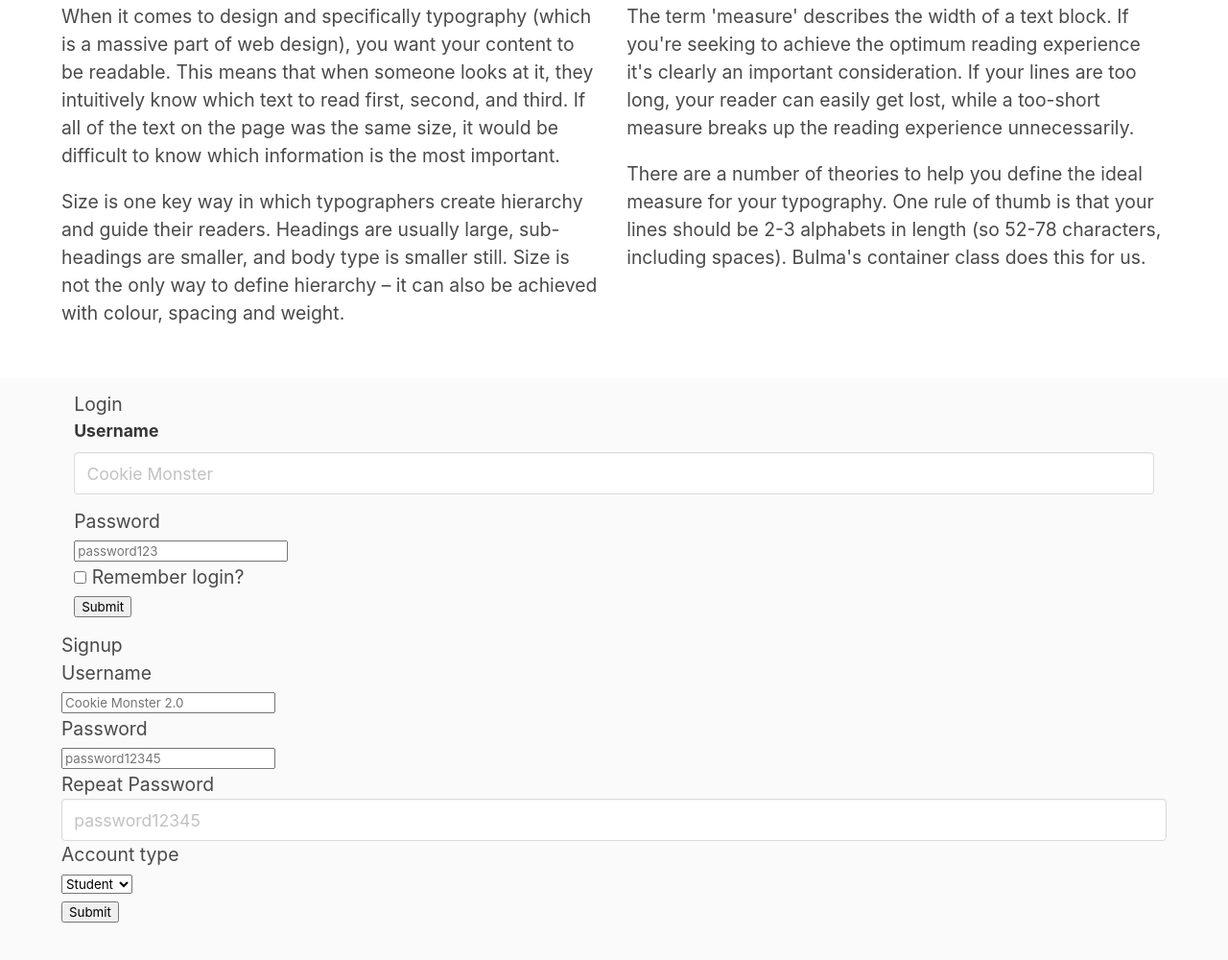
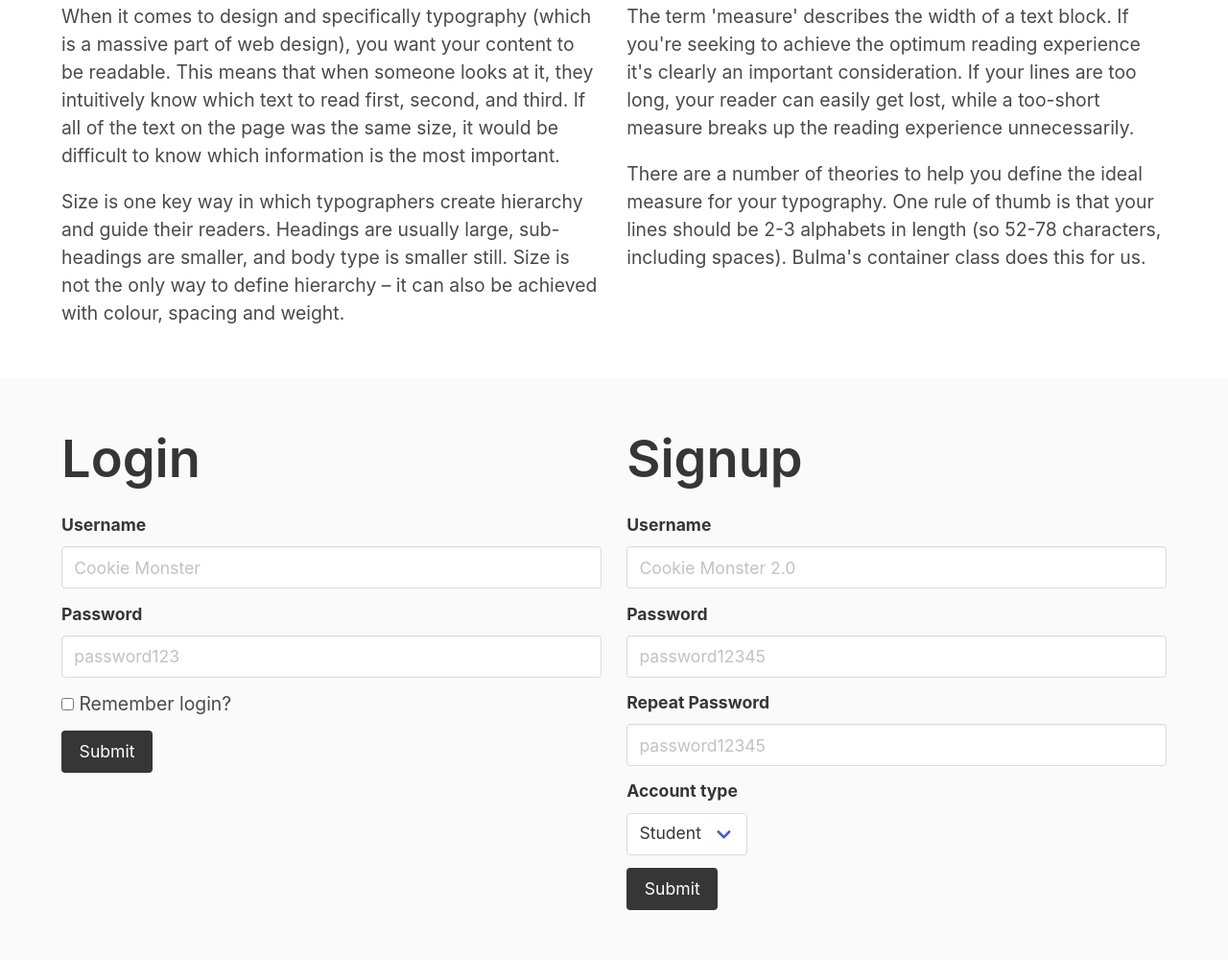
Before and after one commit to jdmar3-comp426/a02-Aubriebarnhart, a website: page index.html in a window 1280 px wide. Shown: the part 3461-4461 px from the top of the page at 96% size. Before the commit the page ends 4424 px from the top, so only its background shows below. Drawn offline with nearby package versions, Linux system fonts and the light colour scheme; a web font is replaced by a local one.

Commit message:
done with rough outline of entire webpage

```diff
--- a/index.html
+++ b/index.html
@@ -151,11 +151,11 @@
         </div>
     </div>
 </section>
-<section class="">
+<section class="section">
     <div class="container">
-        <div class="">
+        <div class="columns">
             <div class="column">
-                <h1 class="">Login</h1>
+                <h1 class="title">Login</h1>
                 <form>
                     <div class="field">
                         <label class="label">Username</label>
@@ -163,13 +163,13 @@
                             <input class="input" type="text" placeholder="Cookie Monster" name="username">
                         </div>
                     </div>
-                    <div class="">
-                        <label class="">Password</label>
-                        <div class="">
-                            <input class="" type="password" placeholder="password123" name="password">
+                    <div class="field">
+                        <label class="label">Password</label>
+                        <div class="control">
+                            <input class="input" type="password" placeholder="password123" name="password">
                         </div>
                     </div>
-                    <div class="">
+                    <div class="field">
                         <div class="">
                             <label class="checkbox">
                                 <input type="checkbox" name="remember">
@@ -177,38 +177,38 @@
                             </label>
                         </div>
                     </div>
-                    <div class="">
+                    <div class="field">
                         <div class="">
-                            <button class="" type="submit">Submit</button>
+                            <button class="button is-dark" type="submit">Submit</button>
                         </div>
                     </div>
                 </form>
             </div>
-            <div class="">
-                <h1 class="">Signup</h1>
+            <div class="column">
+                <h1 class="title">Signup</h1>
                 <form>
-                    <div class="">
-                        <label class="">Username</label>
-                        <div class="">
-                            <input class="" type="text" placeholder="Cookie Monster 2.0" name="username">
+                    <div class="field">
+                        <label class="label">Username</label>
+                        <div class="control">
+                            <input class="input" type="text" placeholder="Cookie Monster 2.0" name="username">
                         </div>
                     </div>
-                    <div class="">
-                        <label class="">Password</label>
-                        <div class="">
-                            <input class="" type="password" placeholder="password12345">
+                    <div class="field">
+                        <label class="label">Password</label>
+                        <div class="control">
+                            <input class="input" type="password" placeholder="password12345">
                         </div>
                     </div>
-                    <div class="">
-                        <label class="">Repeat Password</label>
-                        <div class="">
+                    <div class="field">
+                        <label class="label">Repeat Password</label>
+                        <div class="control">
                             <input class="input" type="password" placeholder="password12345" name="password">
                         </div>
                     </div>
-                    <div class="">
-                        <label class="">Account type</label>
-                        <div class="">
-                            <div class="">
+                    <div class="field">
+                        <label class="label">Account type</label>
+                        <div class="control">
+                            <div class="select">
                                 <select name="accountType">
                                     <option>Student</option>
                                     <option>Teacher</option>
@@ -216,9 +216,9 @@
                             </div>
                         </div>
                     </div>
-                    <div class="">
+                    <div class="field">
                         <div class="">
-                            <button class="" type="submit">Submit</button>
+                            <button class="button is-dark" type="submit">Submit</button>
                         </div>
                     </div>
                 </form>
```
